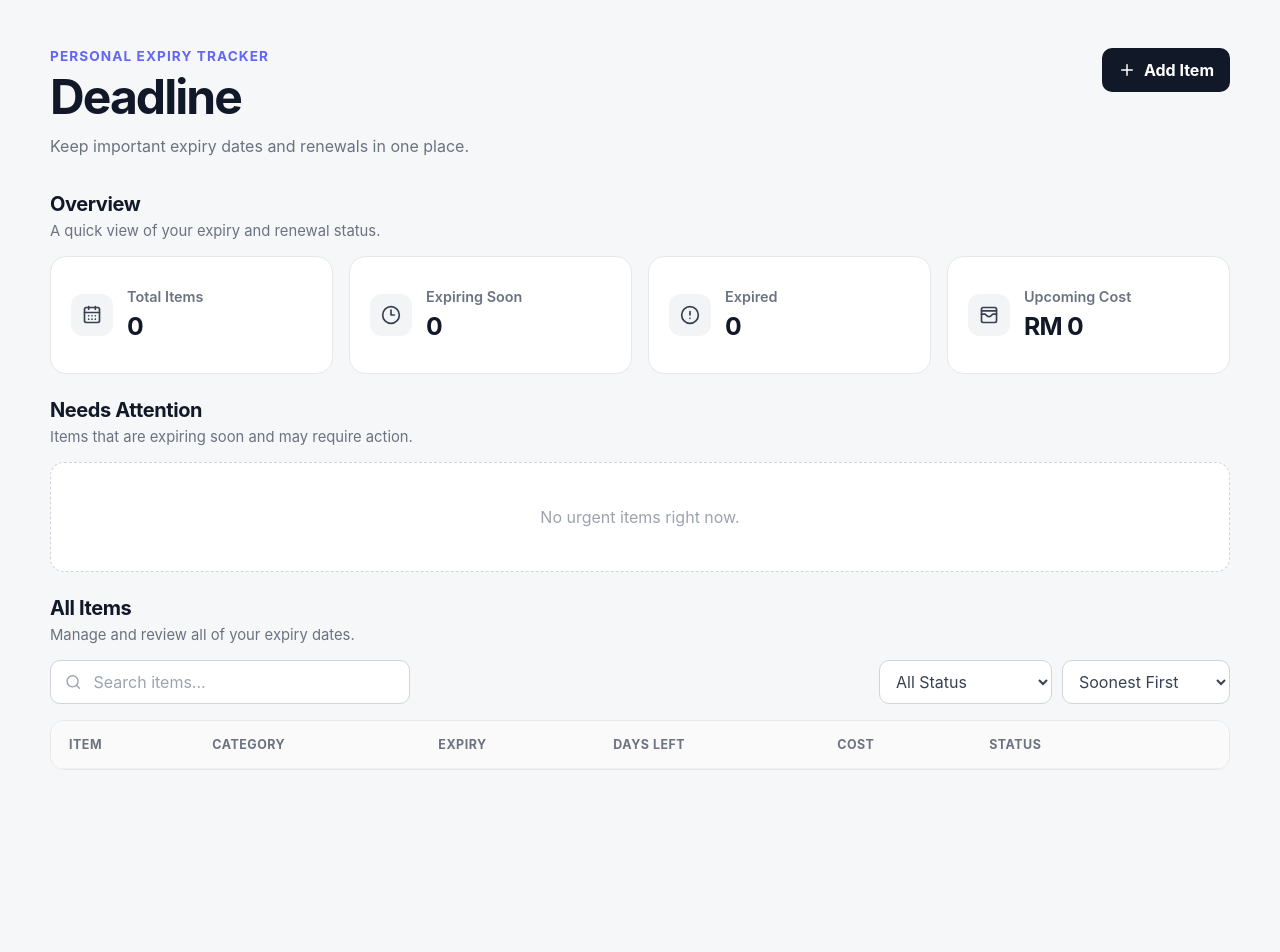
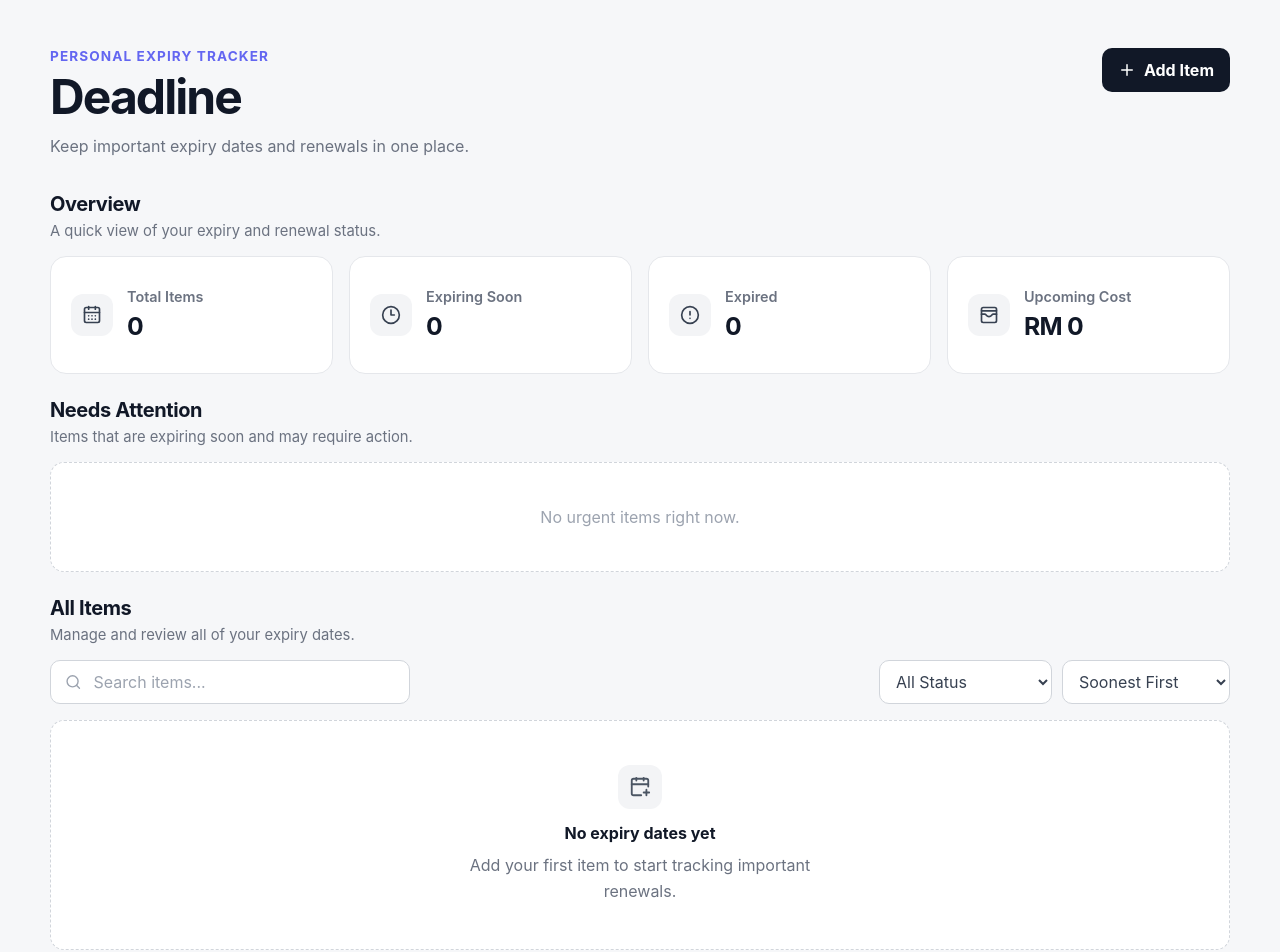
Before and after one commit to iamsyahirah/deadline-expiry-tracker, a React (Vite) app: page / in a window 1280 px wide. Shown: the top 952 px of the page. Before the commit the page ends 834 px from the top, so only its background shows below. Built offline with nearby package versions, Linux system fonts and the light colour scheme.

Commit message:
feat: add persistence search filters and empty states

```diff
--- a/src/App.jsx
+++ b/src/App.jsx
@@ -1,4 +1,4 @@
-import { useState } from 'react'
+import { useEffect, useState } from 'react'
 import { Plus } from 'lucide-react'
 import SummaryCards from './components/SummaryCards'
 import AttentionList from './components/AttentionList'
@@ -6,12 +6,80 @@ import ItemToolbar from './components/ItemToolbar'
 import ExpiryTable from './components/ExpiryTable'
 import ExpiryForm from './components/ExpiryForm'
 import ConfirmDialog from './components/ConfirmDialog'
+import { getExpiryStatus, parseLocalDate } from './utils/dateUtils'
+
+const STORAGE_KEY = 'deadline-expiry-items'
 
 function App() {
-  const [items, setItems] = useState([])
+  const [items, setItems] = useState(() => {
+    const savedItems = localStorage.getItem(STORAGE_KEY)
+
+    if (!savedItems) {
+      return []
+    }
+
+    try {
+      return JSON.parse(savedItems)
+    } catch {
+      return []
+    }
+  })
+
   const [isFormOpen, setIsFormOpen] = useState(false)
   const [editingItem, setEditingItem] = useState(null)
   const [itemToDelete, setItemToDelete] = useState(null)
+  const [searchQuery, setSearchQuery] = useState('')
+  const [statusFilter, setStatusFilter] = useState('all')
+  const [sortOrder, setSortOrder] = useState('soonest')
+
+  useEffect(() => {
+    localStorage.setItem(STORAGE_KEY, JSON.stringify(items))
+  }, [items])
+
+  const visibleItems = items
+    .filter((item) => {
+      const normalizedSearch = searchQuery.trim().toLowerCase()
+
+      if (!normalizedSearch) {
+        return true
+      }
+
+      return (
+        item.name.toLowerCase().includes(normalizedSearch) ||
+        item.category.toLowerCase().includes(normalizedSearch)
+      )
+    })
+    .filter((item) => {
+      if (statusFilter === 'all') {
+        return true
+      }
+
+      const status = getExpiryStatus(item.expiryDate)
+
+      if (statusFilter === 'active') {
+        return status === 'Active'
+      }
+
+      if (statusFilter === 'expiring-soon') {
+        return status === 'Expiring Soon'
+      }
+
+      if (statusFilter === 'expired') {
+        return status === 'Expired'
+      }
+
+      return true
+    })
+    .sort((a, b) => {
+      const dateA = parseLocalDate(a.expiryDate)
+      const dateB = parseLocalDate(b.expiryDate)
+
+      if (sortOrder === 'latest') {
+        return dateB - dateA
+      }
+
+      return dateA - dateB
+    })
 
   const handleSaveItem = (itemToSave) => {
     setItems((currentItems) => {
@@ -91,9 +159,17 @@ function App() {
               </div>
             </div>
 
-            <ItemToolbar />
+            <ItemToolbar
+              searchQuery={searchQuery}
+              onSearchChange={setSearchQuery}
+              statusFilter={statusFilter}
+              onStatusFilterChange={setStatusFilter}
+              sortOrder={sortOrder}
+              onSortChange={setSortOrder}
+            />
             <ExpiryTable
-              items={items}
+              items={visibleItems}
+              totalItemCount={items.length}
               onEdit={handleEditItem}
               onDelete={handleDeleteRequest}
             />
--- /dev/null
+++ b/src/components/EmptyState.jsx
@@ -0,0 +1,25 @@
+import { SearchX, CalendarPlus } from 'lucide-react'
+
+function EmptyState({ hasItems }) {
+    const Icon = hasItems ? SearchX : CalendarPlus
+
+    return (
+        <div className="empty-state">
+            <div className="empty-state-icon">
+                <Icon size={22} />
+            </div>
+
+            <h3>
+                {hasItems ? 'No matching items' : 'No expiry dates yet'}
+            </h3>
+
+            <p>
+                {hasItems
+                    ? 'Try changing your search term or status filter.'
+                    : 'Add your first item to start tracking important renewals.'}
+            </p>
+        </div>
+    )
+}
+
+export default EmptyState
--- a/src/components/ExpiryTable.jsx
+++ b/src/components/ExpiryTable.jsx
@@ -6,8 +6,18 @@ import {
     formatExpiryDate,
     getExpiryStatus,
 } from '../utils/dateUtils'
+import EmptyState from './EmptyState'
 
-function ExpiryTable({ items, onEdit, onDelete }) {
+function ExpiryTable({
+    items,
+    totalItemCount,
+    onEdit,
+    onDelete,
+}) {
+
+    if (items.length === 0) {
+        return <EmptyState hasItems={totalItemCount > 0} />
+    }
     return (
         <div className="table-wrapper">
             <table className="expiry-table">
--- a/src/components/ItemToolbar.jsx
+++ b/src/components/ItemToolbar.jsx
@@ -1,26 +1,44 @@
 import { Search } from 'lucide-react'
 
-function ItemToolbar() {
+function ItemToolbar({
+    searchQuery,
+    onSearchChange,
+    statusFilter,
+    onStatusFilterChange,
+    sortOrder,
+    onSortChange,
+}) {
     return (
         <div className="item-toolbar">
             <div className="search-box">
                 <Search size={18} />
+
                 <input
                     type="search"
                     placeholder="Search items..."
                     aria-label="Search expiry items"
+                    value={searchQuery}
+                    onChange={(event) => onSearchChange(event.target.value)}
                 />
             </div>
 
             <div className="toolbar-controls">
-                <select aria-label="Filter by status" defaultValue="all">
+                <select
+                    aria-label="Filter by status"
+                    value={statusFilter}
+                    onChange={(event) => onStatusFilterChange(event.target.value)}
+                >
                     <option value="all">All Status</option>
                     <option value="active">Active</option>
                     <option value="expiring-soon">Expiring Soon</option>
                     <option value="expired">Expired</option>
                 </select>
 
-                <select aria-label="Sort items" defaultValue="soonest">
+                <select
+                    aria-label="Sort items"
+                    value={sortOrder}
+                    onChange={(event) => onSortChange(event.target.value)}
+                >
                     <option value="soonest">Soonest First</option>
                     <option value="latest">Latest First</option>
                 </select>
--- a/src/index.css
+++ b/src/index.css
@@ -634,6 +634,42 @@ button {
   background: #b91c1c;
 }
 
+.empty-state {
+  display: grid;
+  min-height: 230px;
+  place-items: center;
+  align-content: center;
+  gap: 10px;
+  padding: 32px;
+  border: 1px dashed #d1d5db;
+  border-radius: 14px;
+  background: #ffffff;
+  text-align: center;
+}
+
+.empty-state-icon {
+  display: grid;
+  width: 44px;
+  height: 44px;
+  place-items: center;
+  border-radius: 12px;
+  background: #f3f4f6;
+  color: #4b5563;
+}
+
+.empty-state h3 {
+  margin: 4px 0 0;
+  color: #111827;
+  font-size: 1rem;
+}
+
+.empty-state p {
+  max-width: 360px;
+  margin: 0;
+  color: #6b7280;
+  line-height: 1.6;
+}
+
 @media (max-width: 640px) {
   .app-shell {
     width: min(100% - 32px, 1180px);
```
